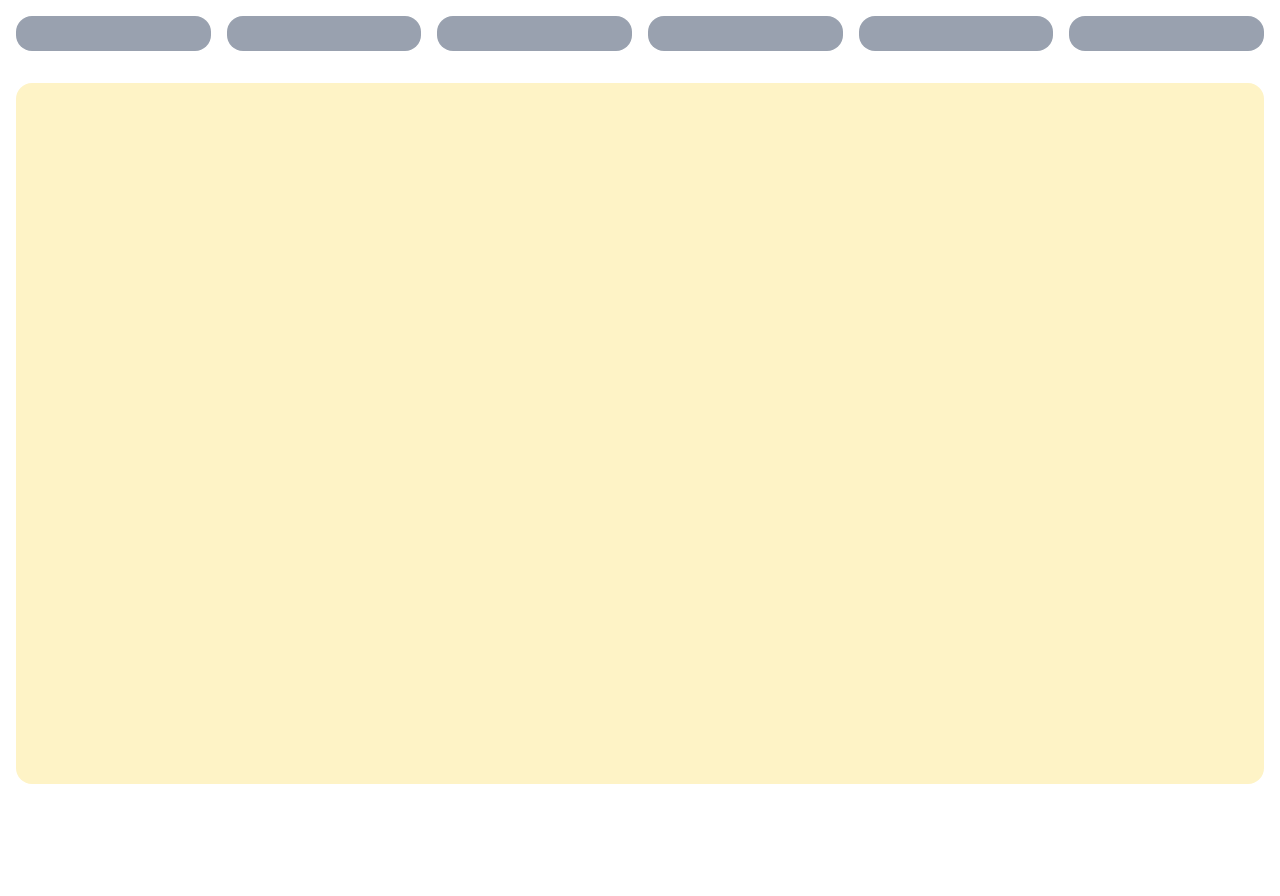
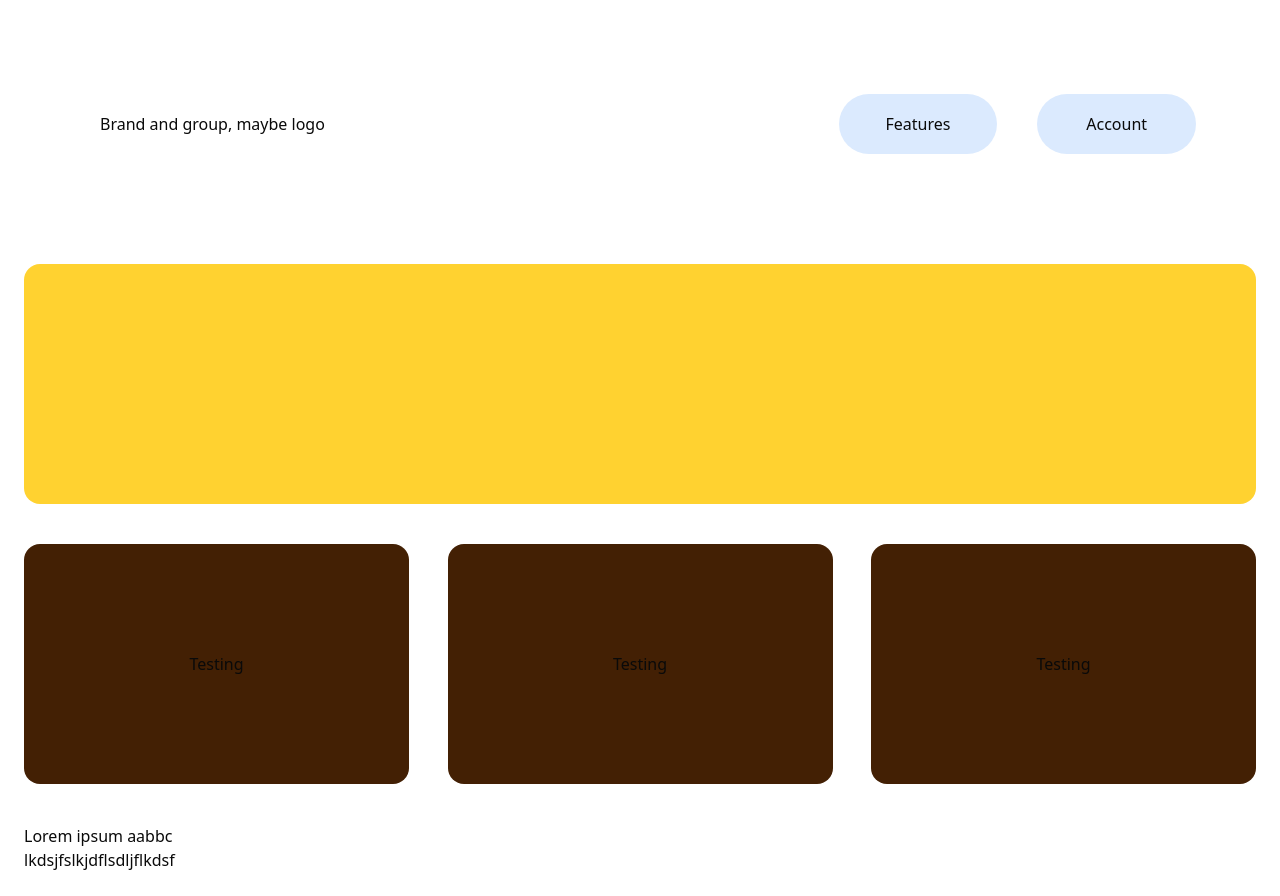
Before and after one commit to vcompguide/frontend, a Next.js app: page / in a window 1280 px wide. Before the commit the page ends 800 px from the top, so only its background shows below. Built offline with nearby package versions, Linux system fonts and the light colour scheme.

Commit message:
Change the layout. Build prototype for traversing the website

```diff
--- /dev/null
+++ b/app/map/page.tsx
@@ -0,0 +1,5 @@
+
+
+export default function Page() {
+    return <div><li> a <br/> b <br/> c </li></div>
+}
--- /dev/null
+++ b/app/navigation/page.tsx
@@ -0,0 +1,5 @@
+
+
+export default function UwU() {
+    return <div>UwU</div>
+}
--- a/app/page.tsx
+++ b/app/page.tsx
@@ -4,6 +4,8 @@ import { useEffect, useState } from "react"
 import { Button } from "@/components/ui/button"
 import { Field, FieldGroup, FieldLabel } from "@/components/ui/field"
 import { Input } from "@/components/ui/input"
+import Link from "next/link"
+
 interface Posts {
   id: number,
   title: string
@@ -29,20 +31,50 @@ async function fetchMockData() {
 
 }
 
+interface SmallPreview {
+  imagePath: string
+  targetSite: string
+  text: string
+}
+function SmallPreview({imagePath, targetSite, text = ""}: SmallPreview) {
+
+
+  let placeHolder = "";
+  if (imagePath === "")
+    placeHolder = "placeholder: there are no image"
+  return <Link href = {targetSite} className="flex h-60 w-5/16 bg-yellow-950 rounded-2xl content-center justify-center items-center ">
+    <div className = "flex content-center justify-center items-center rounded-2xl w-full h-full hover:text-white transition hover:backdrop-blur-sm bg-transparent hover:uppercase hover:text-2xl" >
+    {text}
+
+    </div>
+    </Link>
+}
 export default function Page() {
   var mainPageElement =
-    <div className="grid grid-flow-col grid-rows-12 grid-cols-12 h-screen">
-      <header className="row-span-1 row-start-1 col-span-12 col-start-1 bg-transparent min-h-0 min-w-0 grid grid-flow-col grid-cols-6 p-4 gap-4">
-        <Button className="flex-initial h-full bg-gray-400 rounded-2xl hover:bg-gray-500 text-2xl text-black transition"></Button>
-        <Button className="flex-initial h-full bg-gray-400 rounded-2xl hover:bg-gray-500 text-2xl text-black transition"></Button>
-        <Button className="flex-initial h-full bg-gray-400 rounded-2xl hover:bg-gray-500 text-2xl text-black transition"></Button>
-        <Button className="flex-initial h-full bg-gray-400 rounded-2xl hover:bg-gray-500 text-2xl text-black transition"></Button>
-        <Button className="flex-initial h-full bg-gray-400 rounded-2xl hover:bg-gray-500 text-2xl text-black transition"></Button>
-        <Button className="flex-initial h-full bg-gray-400 rounded-2xl hover:bg-gray-500 text-2xl text-black transition"></Button>
-      </header>
-      <div className="m-4 rounded-2xl bg-amber-100 row-span-11 row-start-2 col-span-12 col-start-1">
+    <div className="flex flex-row p-6  gap-10 flex-wrap">
+      <div className="flex flex-row w-full m-10 bg-transparent rounded justify-center gap-10 px-5 h-30 items-center">
+        <div className="flex-auto bg-transparent w-6/10 justify-start text-center items-center" >
+          <div className="flex bg-transparent items-center justify-start p-4">
+            Brand and group, maybe logo
 
+          </div>
+        </div>
+        <div className="flex-auto bg-blue-100 rounded-full text-center h-1/2 w-1/10 hover:bg-blue-200 hover:text-gray-800 content-center">
+          Features
+        </div>
+        <div className="flex-auto bg-blue-100 rounded-full text-center h-1/2 w-1/10 hover:bg-blue-200 hover:text-gray-800 content-center">
+          Account
+        </div>
       </div>
+    <div className="h-60 w-full bg-amber-300 rounded-2xl"></div>
+    <div className="flex w-full h-50 justify-between">
+
+    <SmallPreview imagePath = "" targetSite = "" text = "Testing"/>
+    <SmallPreview imagePath = "" targetSite = "" text = "Testing"/>
+    <SmallPreview imagePath = "" targetSite = "" text = "Testing"/>
+
+    </div>
+    <div className="h-full mt-10 flex"> Lorem ipsum aabbc <br/> lkdsjfslkjdflsdljflkdsf </div>
     </div>
   return mainPageElement
 }
```
